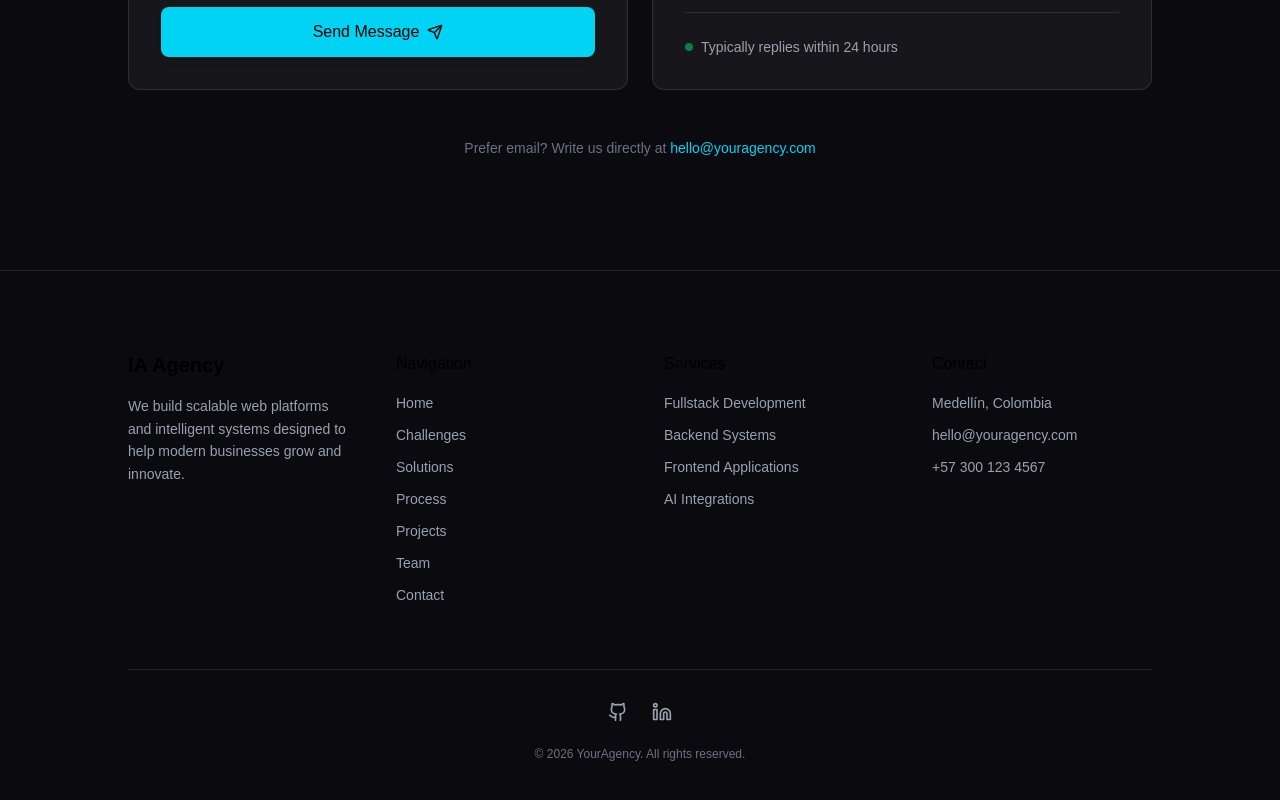
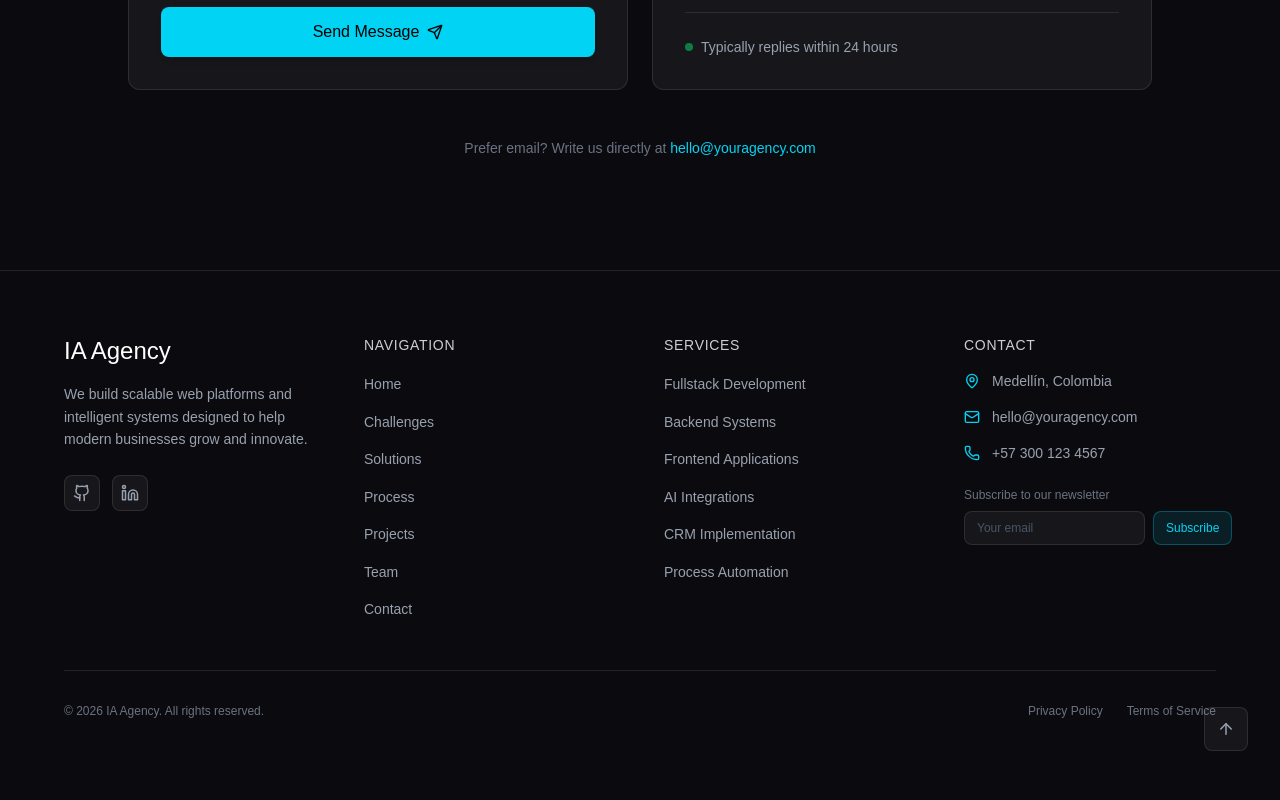
Before and after one commit to julianaherrera1/digital-systems-agency, a Next.js app: page / in a window 1280 px wide. Shown: the part 6166-6966 px from the top of the page. Built offline with nearby package versions, Linux system fonts and the light colour scheme.

Commit message:
refactor(footer): improve visual design

```diff
--- a/components/ui/Footer.tsx
+++ b/components/ui/Footer.tsx
@@ -1,83 +1,153 @@
 "use client";
 
-import { Github, Linkedin } from "lucide-react";
+import { Github, Linkedin, Mail, Phone, MapPin, ArrowUp } from "lucide-react";
 
 export default function Footer() {
+  const scrollToTop = () => {
+    window.scrollTo({ top: 0, behavior: 'smooth' });
+  };
+
   return (
-    <footer className="border-t border-white/10 py-20 px-6">
-      <div className="max-w-5xl mx-auto">
+    <footer className="relative border-t border-white/10 py-16 px-6 overflow-hidden">
+      {/* Background glow - consistente con todas las secciones */}
+      <div className="absolute inset-0 -z-10 bg-[radial-gradient(circle_at_bottom,rgba(34,211,238,0.2), transparent_70%)]" />
+
+      <div className="max-w-6xl mx-auto">
 
         {/* Top Grid */}
-        <div className="grid md:grid-cols-4 gap-12 mb-16">
+        <div className="grid md:grid-cols-4 gap-8 lg:gap-12 mb-12">
 
           {/* Logo & Description */}
-          <div>
-            <h3 className="text-xl font-bold">
+          <div className="space-y-4">
+            <h3 className="text-2xl font-light text-white">
               IA Agency
             </h3>
-            <p className="text-gray-400 text-sm mt-4 leading-relaxed">
+            <p className="text-gray-400 text-sm leading-relaxed">
               We build scalable web platforms and intelligent systems
               designed to help modern businesses grow and innovate.
             </p>
+            <div className="flex gap-3 pt-2">
+              <a
+                href="#"
+                className="p-2 bg-white/5 rounded-lg border border-white/10 hover:border-cyan-400/50 hover:bg-cyan-400/10 transition-all duration-300"
+                aria-label="GitHub"
+              >
+                <Github size={18} className="text-gray-400 hover:text-cyan-400 transition-colors" />
+              </a>
+              <a
+                href="#"
+                className="p-2 bg-white/5 rounded-lg border border-white/10 hover:border-cyan-400/50 hover:bg-cyan-400/10 transition-all duration-300"
+                aria-label="LinkedIn"
+              >
+                <Linkedin size={18} className="text-gray-400 hover:text-cyan-400 transition-colors" />
+              </a>
+            </div>
           </div>
 
           {/* Navigation */}
           <div>
-            <h4 className="font-medium mb-4">Navigation</h4>
-            <ul className="space-y-3 text-sm text-gray-400">
-              <li><a href="#home" className="hover:text-cyan-400 transition">Home</a></li>
-              <li><a href="#challenges" className="hover:text-cyan-400 transition">Challenges</a></li>
-              <li><a href="#solutions" className="hover:text-cyan-400 transition">Solutions</a></li>
-              <li><a href="#process" className="hover:text-cyan-400 transition">Process</a></li>
-              <li><a href="#projects" className="hover:text-cyan-400 transition">Projects</a></li>
-              <li><a href="#team" className="hover:text-cyan-400 transition">Team</a></li>
-              <li><a href="#contact" className="hover:text-cyan-400 transition">Contact</a></li>
+            <h4 className="text-sm font-medium text-white/80 mb-4 tracking-wider uppercase">Navigation</h4>
+            <ul className="space-y-3">
+              {["Home", "Challenges", "Solutions", "Process", "Projects", "Team", "Contact"].map((item) => (
+                <li key={item}>
+                  <a
+                    href={`#${item.toLowerCase()}`}
+                    className="text-gray-400 text-sm hover:text-cyan-400 transition-colors inline-block"
+                  >
+                    {item}
+                  </a>
+                </li>
+              ))}
             </ul>
           </div>
 
           {/* Services */}
           <div>
-            <h4 className="font-medium mb-4">Services</h4>
-            <ul className="space-y-3 text-sm text-gray-400">
-              <li>Fullstack Development</li>
-              <li>Backend Systems</li>
-              <li>Frontend Applications</li>
-              <li>AI Integrations</li>
+            <h4 className="text-sm font-medium text-white/80 mb-4 tracking-wider uppercase">Services</h4>
+            <ul className="space-y-3">
+              {[
+                "Fullstack Development",
+                "Backend Systems",
+                "Frontend Applications",
+                "AI Integrations",
+                "CRM Implementation",
+                "Process Automation"
+              ].map((service) => (
+                <li key={service}>
+                  <span className="text-gray-400 text-sm">{service}</span>
+                </li>
+              ))}
             </ul>
           </div>
 
           {/* Contact Info */}
           <div>
-            <h4 className="font-medium mb-4">Contact</h4>
-            <ul className="space-y-3 text-sm text-gray-400">
-              <li>Medellín, Colombia</li>
-              <li>hello@youragency.com</li>
-              <li>+57 300 123 4567</li>
+            <h4 className="text-sm font-medium text-white/80 mb-4 tracking-wider uppercase">Contact</h4>
+            <ul className="space-y-4">
+              <li className="flex items-start gap-3">
+                <MapPin size={16} className="text-cyan-400 mt-0.5 flex-shrink-0" />
+                <span className="text-gray-400 text-sm">Medellín, Colombia</span>
+              </li>
+              <li className="flex items-center gap-3">
+                <Mail size={16} className="text-cyan-400 flex-shrink-0" />
+                <a href="mailto:hello@youragency.com" className="text-gray-400 text-sm hover:text-cyan-400 transition-colors">
+                  hello@youragency.com
+                </a>
+              </li>
+              <li className="flex items-center gap-3">
+                <Phone size={16} className="text-cyan-400 flex-shrink-0" />
+                <a href="tel:+573001234567" className="text-gray-400 text-sm hover:text-cyan-400 transition-colors">
+                  +57 300 123 4567
+                </a>
+              </li>
             </ul>
+
+            {/* Newsletter */}
+            <div className="mt-6">
+              <p className="text-xs text-gray-500 mb-2">Subscribe to our newsletter</p>
+              <div className="flex gap-2">
+                <input
+                  type="email"
+                  placeholder="Your email"
+                  className="flex-1 bg-white/5 border border-white/10 rounded-lg px-3 py-2 text-xs text-white placeholder:text-gray-600 focus:outline-none focus:border-cyan-400 transition"
+                />
+                <button className="px-3 py-2 bg-cyan-400/10 border border-cyan-400/30 rounded-lg text-cyan-400 text-xs font-medium hover:bg-cyan-400/20 transition">
+                  Subscribe
+                </button>
+              </div>
+            </div>
           </div>
 
         </div>
 
-        {/* Divider */}
-        <div className="border-t border-white/10 pt-8">
+        {/* Bottom Bar */}
+        <div className="border-t border-white/10 pt-8 flex flex-col md:flex-row justify-between items-center gap-4">
 
-          {/* Socials */}
-          <div className="flex justify-center gap-6 mb-6">
-            <a href="#" className="text-gray-400 hover:text-cyan-400 transition">
-              <Github size={20} />
+          {/* Copyright */}
+          <p className="text-xs text-gray-500 order-2 md:order-1">
+            © {new Date().getFullYear()} IA Agency. All rights reserved.
+          </p>
+
+          {/* Legal Links */}
+          <div className="flex gap-6 order-1 md:order-2">
+            <a href="#" className="text-xs text-gray-500 hover:text-cyan-400 transition-colors">
+              Privacy Policy
             </a>
-            <a href="#" className="text-gray-400 hover:text-cyan-400 transition">
-              <Linkedin size={20} />
+            <a href="#" className="text-xs text-gray-500 hover:text-cyan-400 transition-colors">
+              Terms of Service
             </a>
           </div>
 
-          {/* Copyright */}
-          <p className="text-center text-xs text-gray-500">
-            © {new Date().getFullYear()} YourAgency. All rights reserved.
-          </p>
+          {/* Back to Top */}
+          <button
+            onClick={scrollToTop}
+            className="absolute right-8 bottom-8 p-3 bg-white/5 border border-white/10 rounded-lg hover:border-cyan-400/50 hover:bg-cyan-400/10 transition-all duration-300 group"
+            aria-label="Back to top"
+          >
+            <ArrowUp size={18} className="text-gray-400 group-hover:text-cyan-400 transition-colors" />
+          </button>
 
         </div>
-
       </div>
     </footer>
   );
```
